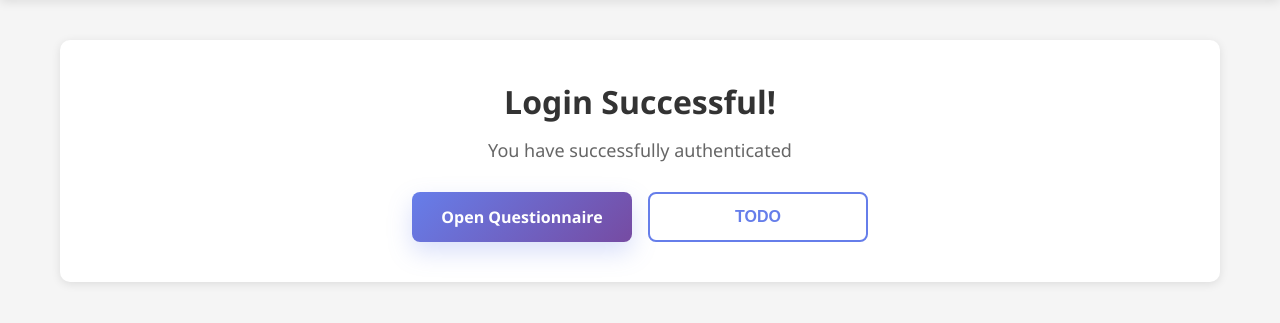
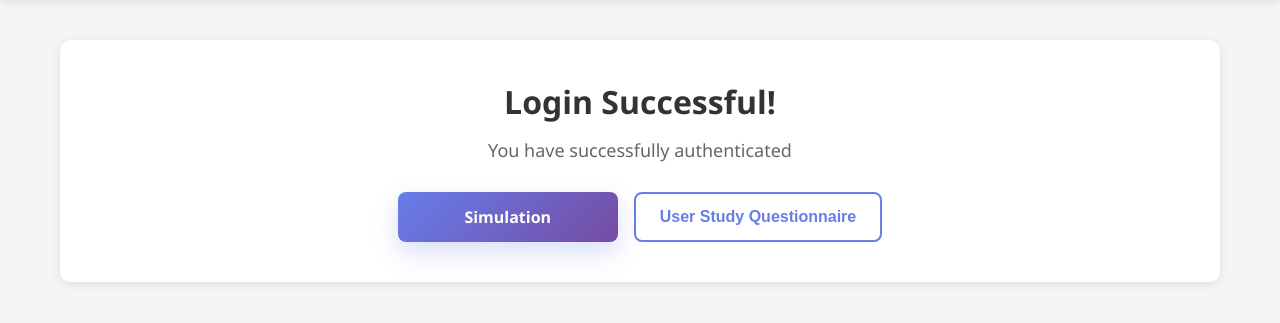
Before and after one commit to tseknouJake/passkey-instead-of-MFA, a Flask app: page /dashboard in a window 1280 px wide. Shown: the part 72-395 px from the top of the page. Run offline with Flask 3, Linux system fonts and the light colour scheme; the visitor is signed in with stand-in values (Sample User, id 1); parts of the project's set-up code (start-up, migrations or seed data) failed here and were passed over.

Commit message:
update text on buttons

```diff
--- a/templates/dashboard.html
+++ b/templates/dashboard.html
@@ -33,8 +33,8 @@
             {% endif %}
 
             <div class="actions">
-                <a href="{{ url_for('main.questionnaire') }}" class="action-btn primary-action">Open Questionnaire</a>
-                <button type="button" class="action-btn secondary-action">TODO</button>
+                <a href="{{ url_for('main.questionnaire') }}" class="action-btn primary-action">Simulation</a>
+                <button type="button" class="action-btn secondary-action">User Study Questionnaire</button>
             </div>
         </div>
     </div>
```
